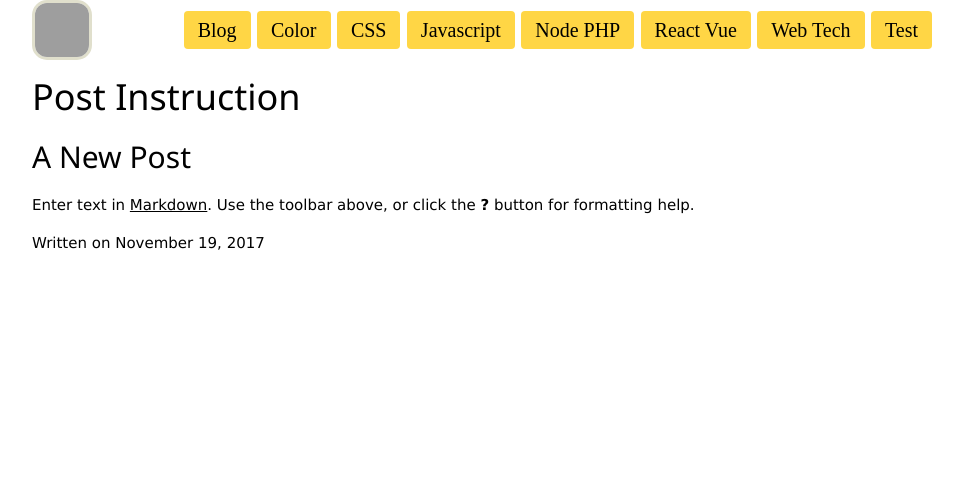
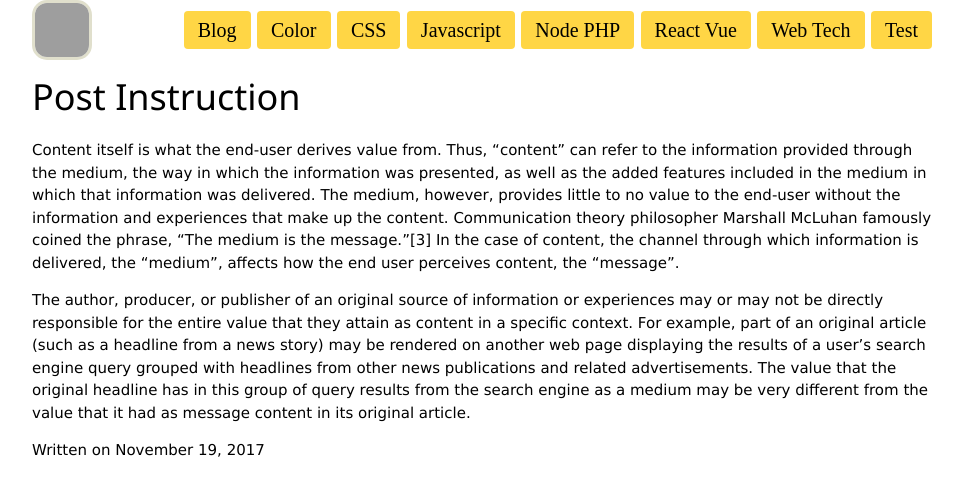
Before and after one commit to rfd3344a/rfd3344.github.io, a Jekyll site: the page built from _posts/2017-11-19-Post.md, in a window 1280 px wide. Shown: the top 496 px of the page, without its empty margins (158-1121 px from the left). Built offline with Jekyll 4.4.1, drawn with Linux system fonts in a browser that asks for light colours; some web fonts are replaced; grey boxes are pictures that could not be loaded.

Commit message:
Update 2017-11-19-Post.md

```diff
--- a/_posts/2017-11-19-Post.md
+++ b/_posts/2017-11-19-Post.md
@@ -1,9 +1,9 @@
 ---
-published: ture
+published: true
 layout: post
 title: Post Instruction
 image: 'https://rfd3344.github.io/images/Eeveelution.png'
 ---
-## A New Post
+Content itself is what the end-user derives value from. Thus, "content" can refer to the information provided through the medium, the way in which the information was presented, as well as the added features included in the medium in which that information was delivered. The medium, however, provides little to no value to the end-user without the information and experiences that make up the content. Communication theory philosopher Marshall McLuhan famously coined the phrase, "The medium is the message."[3] In the case of content, the channel through which information is delivered, the "medium", affects how the end user perceives content, the "message".
 
-Enter text in [Markdown](http://daringfireball.net/projects/markdown/). Use the toolbar above, or click the **?** button for formatting help.
+The author, producer, or publisher of an original source of information or experiences may or may not be directly responsible for the entire value that they attain as content in a specific context. For example, part of an original article (such as a headline from a news story) may be rendered on another web page displaying the results of a user's search engine query grouped with headlines from other news publications and related advertisements. The value that the original headline has in this group of query results from the search engine as a medium may be very different from the value that it had as message content in its original article.
```
